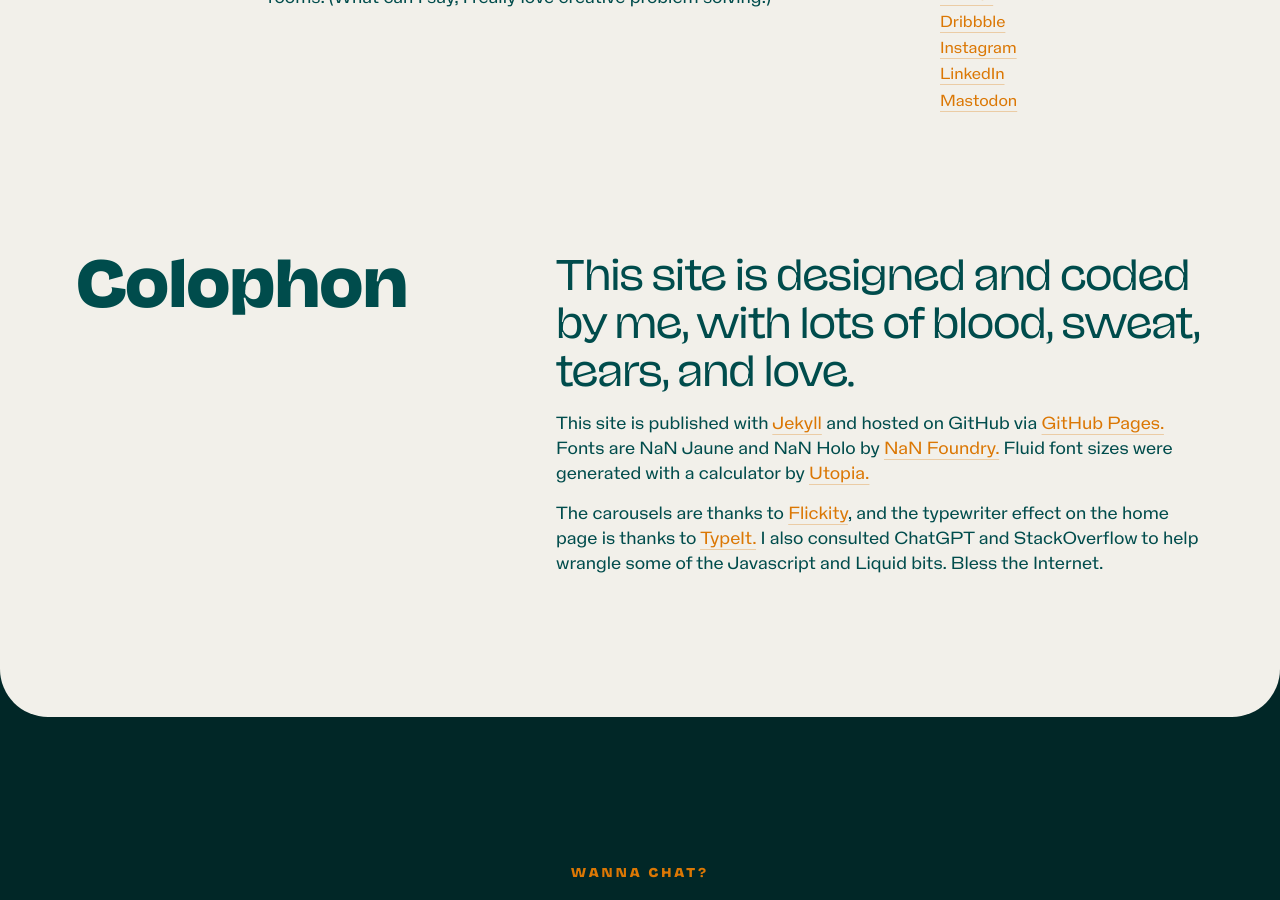
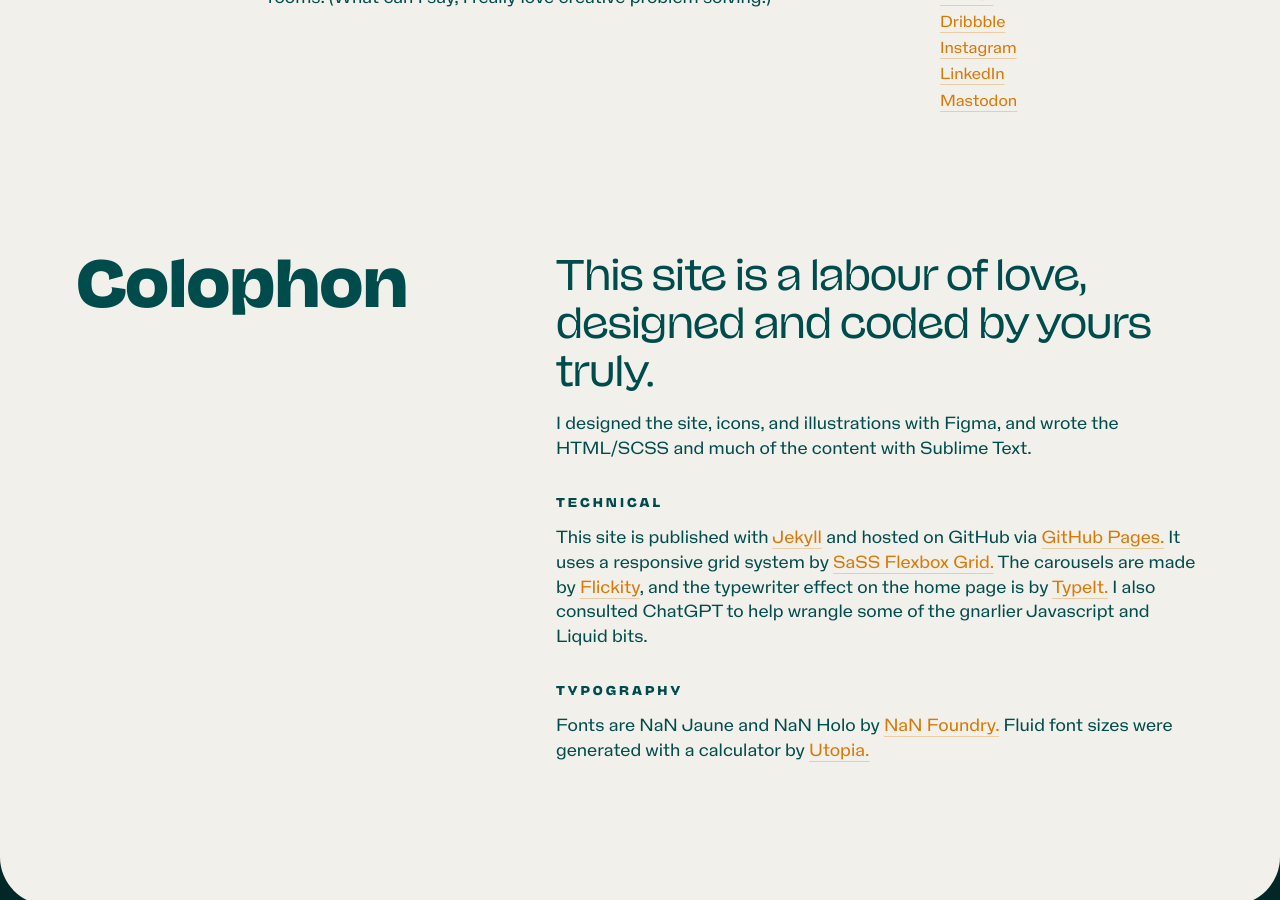
Before and after one commit to ehyleong/ehyleong.github.io, a Jekyll site: the page built from about.html, in a window 1280 px wide and 900 px high, scrolled down 1550 px. Built offline with Jekyll 4.4.1, drawn with Linux system fonts in a browser that asks for light colours; comment, search, counter and statistics services are not loaded.

Commit message:
Update about.html

```diff
--- a/about.html
+++ b/about.html
@@ -65,9 +65,13 @@
         <h2>Colophon</h2>
       </div>
        <div class="col-lg-7 col-md-7 col-xs-12">
-        <h3>This site is designed and coded by me, with lots of blood, sweat, tears, and love.</h3>
-        <p>This site is published with <a href="https://jekyllrb.com/" class="inline-link" target="_blank">Jekyll</a> and hosted on GitHub via <a href="https://pages.github.com/" class="inline-link" target="_blank">GitHub Pages.</a> Fonts are NaN Jaune and NaN Holo by <a href="https://nan.xyz/" class="inline-link" target="_blank">NaN Foundry.</a> Fluid font sizes were generated with a calculator by <a href="https://utopia.fyi/type/calculator/" class="inline-link" target="_blank">Utopia.</a></p>
-        <p>The carousels are thanks to <a href="https://github.com/metafizzy/flickity" class="inline-link" target="_blank">Flickity</a>, and the typewriter effect on the home page is thanks to <a href="https://www.typeitjs.com/" class="inline-link" target="_blank">TypeIt.</a> I also consulted ChatGPT and StackOverflow to help wrangle some of the Javascript and Liquid bits. Bless the Internet.</p>
+        <h3>This site is a labour of love, designed and coded by yours truly.</h3>
+        <p>I designed the site, icons, and illustrations with Figma, and wrote the HTML/SCSS and much of the content with Sublime Text.</p>
+        <h5 class="top-text-spacer">Technical</h5>
+        <p>This site is published with <a href="https://jekyllrb.com/" class="inline-link" target="_blank">Jekyll</a> and hosted on GitHub via <a href="https://pages.github.com/" class="inline-link" target="_blank">GitHub Pages.</a> It uses a responsive grid system by  <a href="http://sassflexboxgrid.com/" class="inline-link" target="_blank">SaSS Flexbox Grid.</a> The carousels are made by <a href="https://github.com/metafizzy/flickity" class="inline-link" target="_blank">Flickity</a>, and the typewriter effect on the home page is by <a href="https://www.typeitjs.com/" class="inline-link" target="_blank">TypeIt.</a> I also consulted ChatGPT to help wrangle some of the gnarlier Javascript and Liquid bits.</p>
+        <h5 class="top-text-spacer">Typography</h5>
+        <p>Fonts are NaN Jaune and NaN Holo by <a href="https://nan.xyz/" class="inline-link" target="_blank">NaN Foundry.</a> Fluid font sizes were generated with a calculator by <a href="https://utopia.fyi/type/calculator/" class="inline-link" target="_blank">Utopia.</a></p>
+
       </div>
 
   </div>
```
